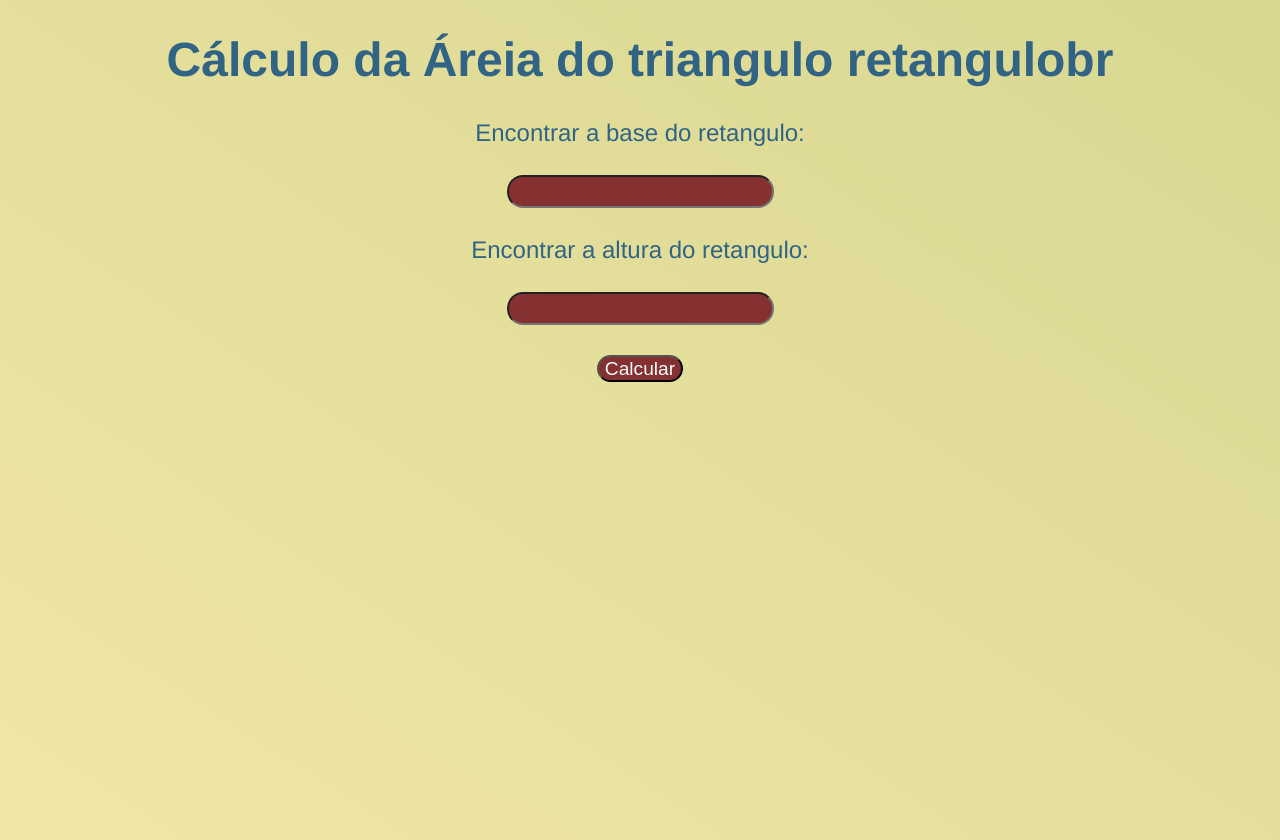
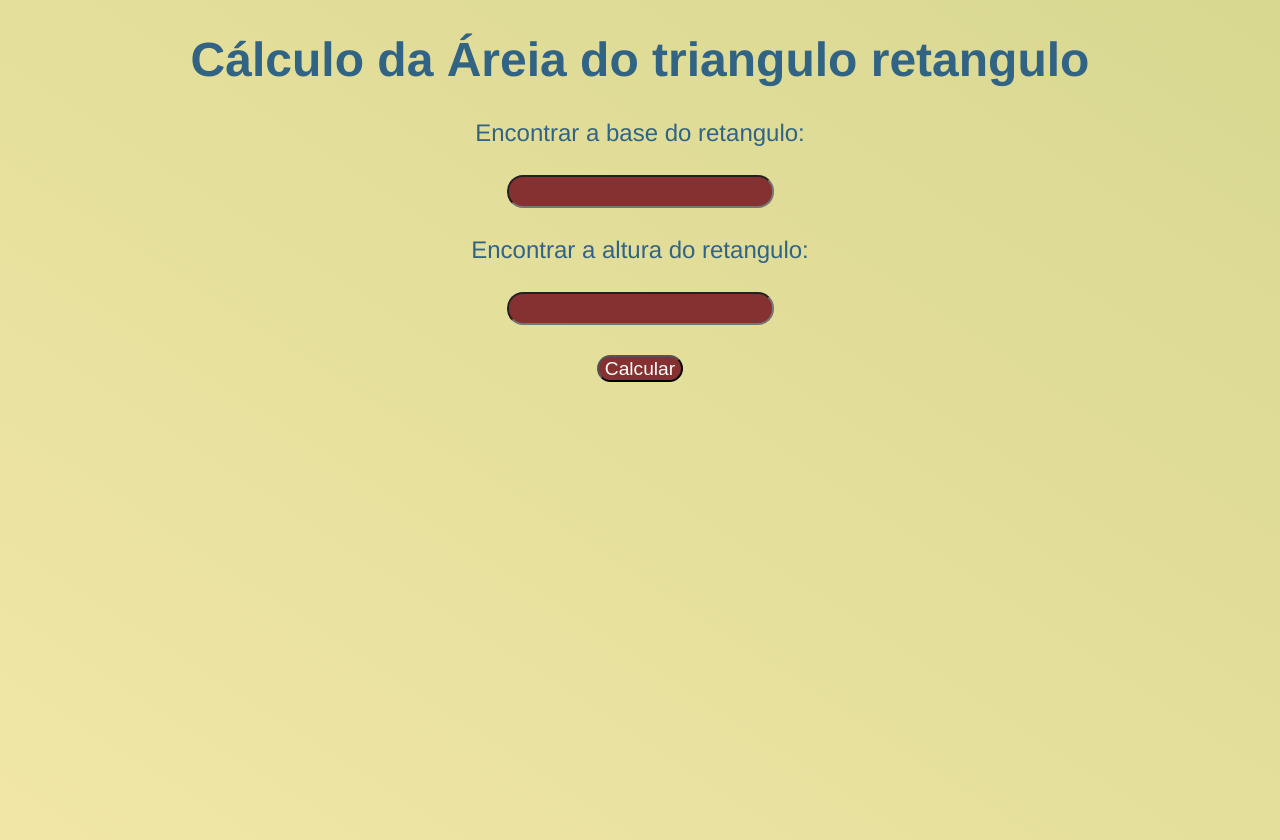
Before and after one commit to MateusLogrado/optimus, a plain HTML site: page index.html in a window 1280 px wide. Drawn offline with Linux system fonts and the light colour scheme.

Commit message:
retangulobr

```diff
--- a/index.html
+++ b/index.html
@@ -11,7 +11,7 @@
 <body>
     <header>
     </header>
-    <h1>Cálculo da Áreia do triangulo retangulobr</h1>
+    <h1>Cálculo da Áreia do triangulo retangulo</h1>
     <label for="base">Encontrar a base do retangulo:</label><br><br>
     <input type="text" id="base"><br><br>
     <label for="altura">Encontrar a altura do retangulo:</label><br><br>
```
